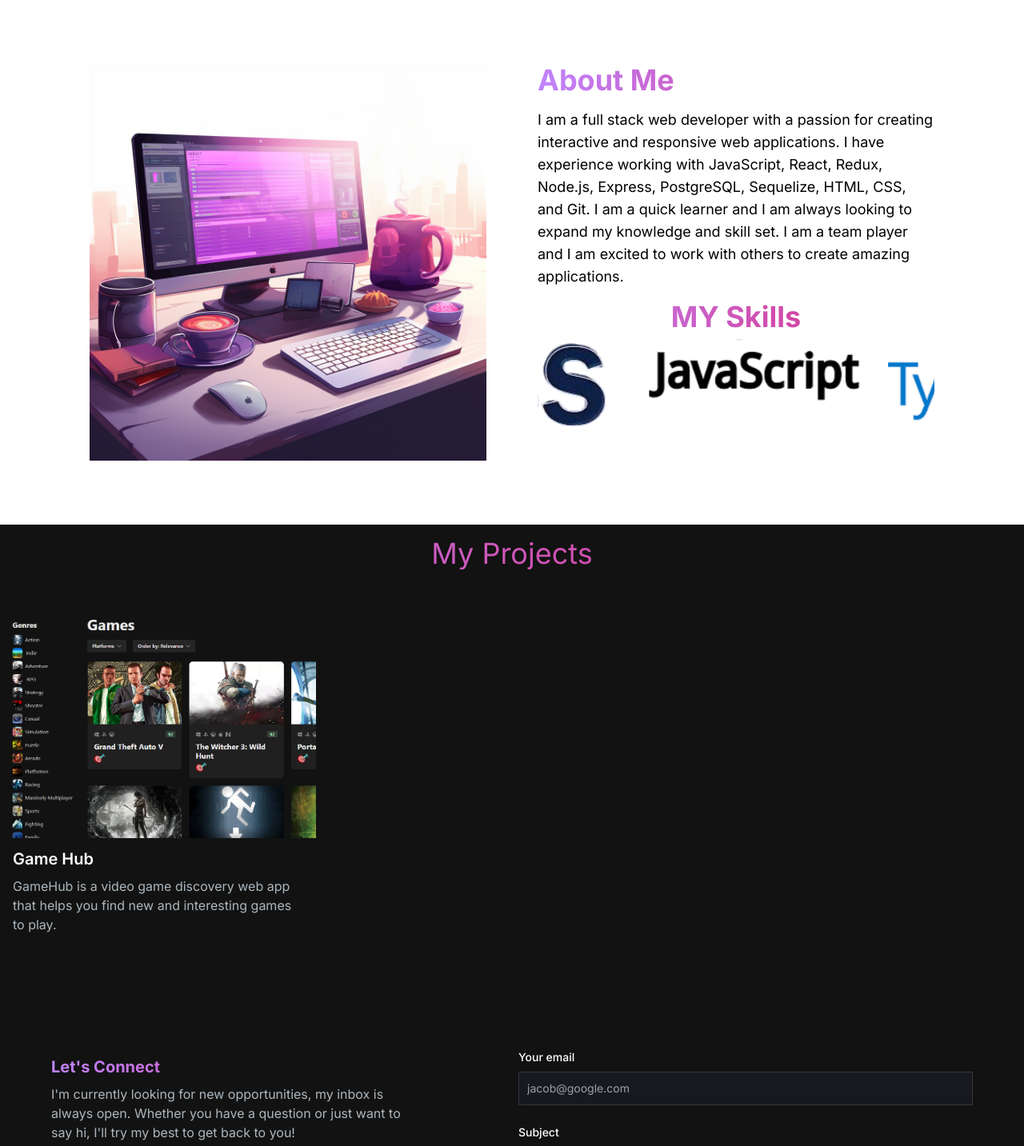
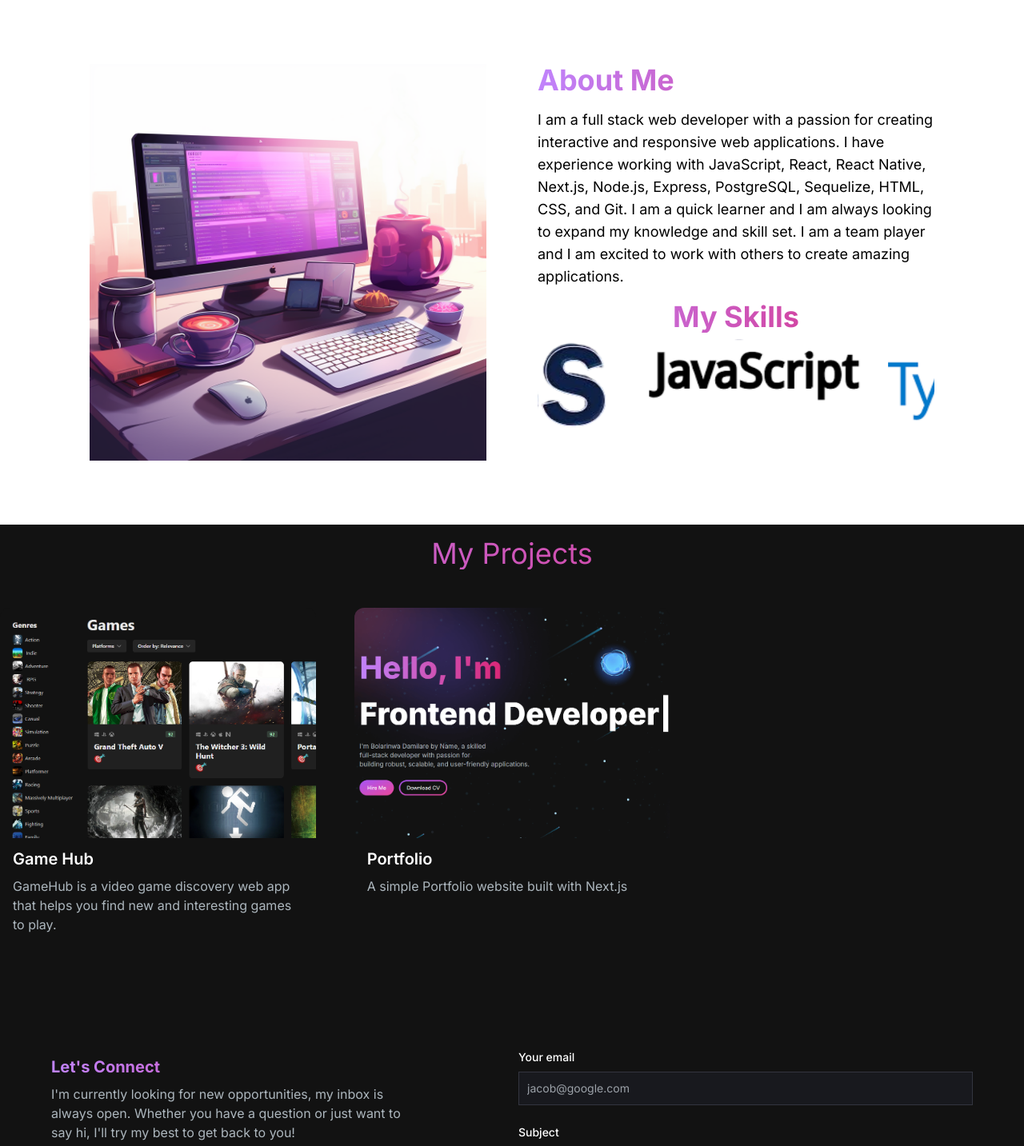
Before and after one commit to Lyttleton21/oluwadamilare, a Next.js app: page / in a window 1280 px wide. Shown: the part 800-2233 px from the top of the page at 80% size. Built offline with nearby package versions, Linux system fonts and the light colour scheme.

Commit message:
update Projects

```diff
--- a/app/api/og/route.tsx
+++ b/app/api/og/route.tsx
@@ -8,7 +8,7 @@
 export async function GET(reg: Request) {
   try {
     const image = await fetch(
-      new URL("../../../public/assets/IMG.jpeg", import.meta.url)
+      new URL("../../../public/assets/OpenG.png", import.meta.url)
     ).then((res) => res.arrayBuffer());
 
     return new ImageResponse(
--- a/app/page.tsx
+++ b/app/page.tsx
@@ -6,7 +6,7 @@
 
 export default function Home() {
   return (
-    <main className="flex min-h-screen flex-col bg-[#121212]">
+    <main className="bg-[#121212]">
       <HeroSection />
       <AboutSection />
       <ProjectsSection />
--- a/components/ui/AboutSection.tsx
+++ b/components/ui/AboutSection.tsx
@@ -20,15 +20,15 @@
             <p className="text-base text-black lg:text-lg">
               I am a full stack web developer with a passion for creating
               interactive and responsive web applications. I have experience
-              working with JavaScript, React, Redux, Node.js, Express,
-              PostgreSQL, Sequelize, HTML, CSS, and Git. I am a quick learner
-              and I am always looking to expand my knowledge and skill set. I am
-              a team player and I am excited to work with others to create
-              amazing applications.
+              working with JavaScript, React, React Native, Next.js, Node.js,
+              Express, PostgreSQL, Sequelize, HTML, CSS, and Git. I am a quick
+              learner and I am always looking to expand my knowledge and skill
+              set. I am a team player and I am excited to work with others to
+              create amazing applications.
             </p>
             <div className="text-center">
               <h2 className="text-4xl font-bold mt-4 text-transparent bg-clip-text bg-gradient-to-r from-primary-400 to-secondary-600">
-                MY Skills
+                My Skills
               </h2>
               <MySkills />
             </div>
--- a/components/ui/ContactSection.tsx
+++ b/components/ui/ContactSection.tsx
@@ -44,7 +44,6 @@
       id="contact"
       className="grid md:grid-cols-2 my-12 gap-4 relative md:px-12  md:py-24"
     >
-      <div className="bg-[radial-gradient(ellipse_at_center,_var(--tw-gradient-stops))] from-primary-900 to-transparent rounded-full h-80 w-80 z-0 blur-lg absolute top-3/4 -left-4 transform -translate-x-1/2 -translate-1/2"></div>
       <div className="z-10">
         <h5 className="text-xl font-bold my-2 text-transparent bg-clip-text bg-gradient-to-r from-primary-400 to-secondary-600">
           Let&apos;s Connect
--- a/components/ui/ProjectsSection.tsx
+++ b/components/ui/ProjectsSection.tsx
@@ -19,6 +19,13 @@
       "GameHub is a video game discovery web app that helps you find new and interesting games to play.",
     imageUrl: "/assets/FindGame.png",
     Url: "https://find-game.vercel.app/",
+  },
+  {
+    id: 2,
+    title: "Portfolio",
+    description: "A simple Portfolio website built with Next.js",
+    imageUrl: "/assets/Portfolio.png",
+    Url: "https://devoluwadamilare.vercel.app/",
   },
 ];
 
```
Also changed, not shown: public/assets/IMG.jpeg (deleted), public/assets/Portfolio.png (added).
